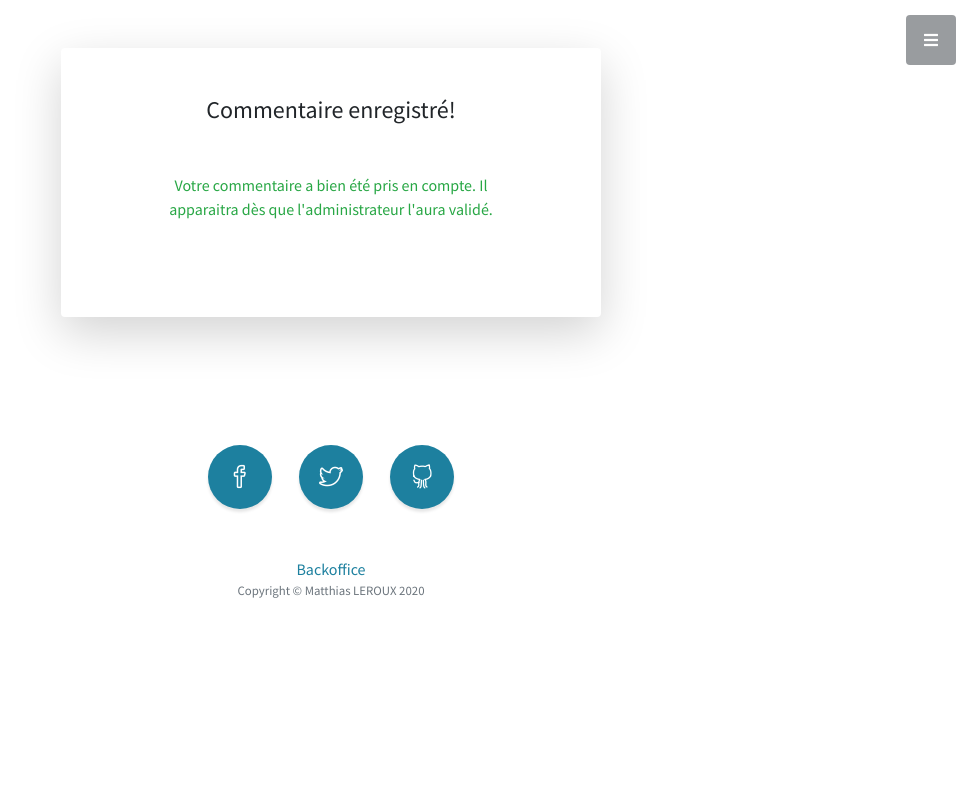
After one commit to Toka69/P5_PHP-blog, a PHP site: template templates/postConfirm.html.twig in a window 1280 px wide. The commit adds this page. Shown: the whole page, without its empty margins (309-1280 px from the left). Run offline with PHP 8.4, Linux system fonts and the light colour scheme; the template is opened without the code that fills it, so the values that code supplies are empty; some libraries are stand-ins or nearby versions.

Commit message:
add a confirmation page on new comment

```diff
--- a/config/routes.php
+++ b/config/routes.php
@@ -20,6 +20,7 @@ return [
     // Blog
     new Route("posts", "/posts", BlogController::class, "posts"),
     new Route("post", "/post", BlogController::class, "post"),
+    new Route("postConfirm", "/post-confirm", BlogController::class, "postConfirm"),
     // Backoffice
     new Route("backoffice", "/back", BackofficeController::class, "backoffice"),
     // Users
--- a/templates/post.html.twig
+++ b/templates/post.html.twig
@@ -34,7 +34,7 @@
             <form method="post" action="back-add-comment?postId={{ singlePost.id }}">
                 <fieldset {{ disabled }}>
                 <div class="form-group">
-                    <textarea class="form-control" id="formControlTextareaMessage" {%  if disabled == "disabled" %}data-toggle="modal" data-target="#commentModal"{% endif %} name="message" rows="3" placeholder="Qu'en pensez vous?"></textarea>
+                    <textarea class="form-control" id="formControlTextareaMessage" {%  if disabled == "disabled" %}data-toggle="modal" data-target="#commentModal"{% endif %} name="message" rows="3" placeholder="Qu'en pensez vous?" required></textarea>
                 </div>
                 <input type="hidden" name="csrfToken" value="{{ session.csrfToken }}" />
                 <button type="submit" class="btn btn-primary">Valider</button>
--- /dev/null
+++ b/templates/postConfirm.html.twig
@@ -0,0 +1,29 @@
+{% extends 'base.html.twig' %}
+
+{% block content %}
+    <body class="bg-gradient-primary">
+
+    <div class="container">
+        <div class="row justify-content-center">
+            <div class="col-md-6">
+                <div class="card o-hidden border-0 shadow-lg my-5">
+                    <div class="card-body p-0">
+                        <!-- Nested Row within Card Body -->
+                        <div class="row">
+                            <div class="col-lg-12">
+                                <div class="p-5">
+                                    <div class="text-center">
+                                        <h1 class="h4 text-gray-900 mb-4">Commentaire enregistré!</h1>
+                                    </div>
+                                    <div class="text-center text-success m-5">
+                                        Votre commentaire a bien été pris en compte. Il apparaitra dès que l'administrateur l'aura validé.
+                                    </div>
+                                </div>
+                            </div>
+                        </div>
+                    </div>
+                </div>
+            </div>
+        </div>
+    </div>
+{% endblock %}
```
Also changed, not shown: src/Controller/BlogController.php (+12 -0 lines), src/Controller/CommentsController.php (+3 -9 lines).
